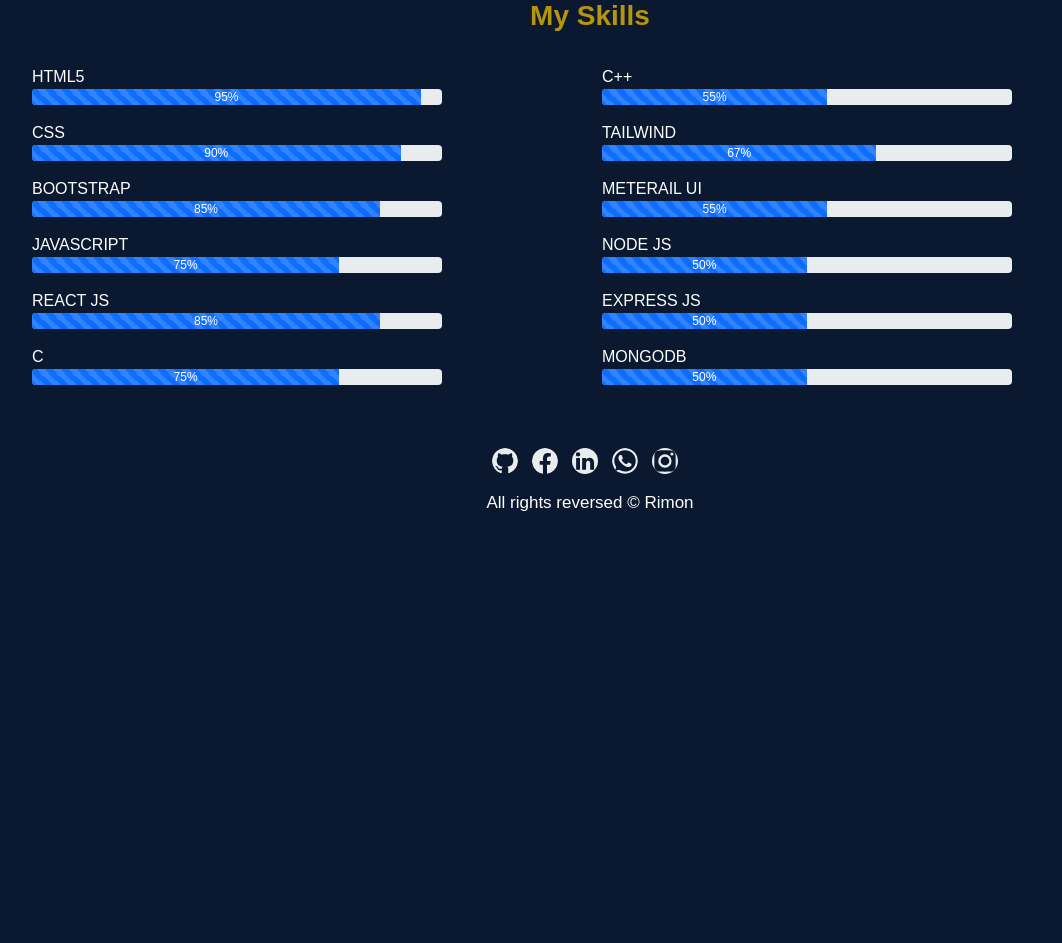
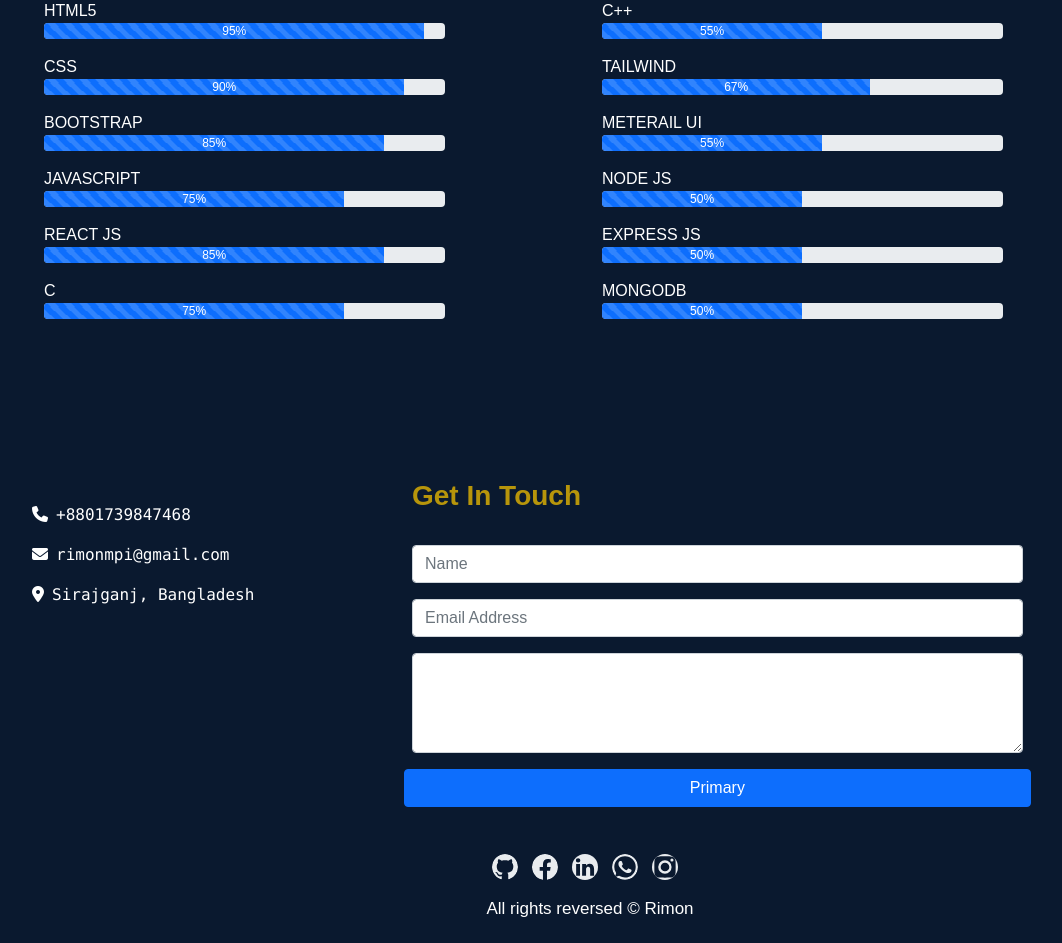
Before and after one commit to rimonhossain12/my-protfolio, a React (Create React App) app: page / in a window 1280 px wide. Shown: the part 980-1923 px from the top of the page, without its empty margins (50-1112 px from the left). Before the commit the page ends 1517 px from the top, so only its background shows below. Built offline with nearby package versions, Linux system fonts and the light colour scheme.

Commit message:
contact section added

```diff
--- a/package.json
+++ b/package.json
@@ -3,6 +3,7 @@
   "version": "0.1.0",
   "private": true,
   "dependencies": {
+    "@emailjs/browser": "^3.4.0",
     "@testing-library/jest-dom": "^5.16.2",
     "@testing-library/react": "^12.1.4",
     "@testing-library/user-event": "^13.5.0",
--- a/public/index.html
+++ b/public/index.html
@@ -18,6 +18,10 @@
       user's mobile device or desktop. See https://developers.google.com/web/fundamentals/web-app-manifest/
     -->
     <link rel="manifest" href="%PUBLIC_URL%/manifest.json" />
+    <!-- font awesome cdn -->
+    <link rel="stylesheet" href="https://cdnjs.cloudflare.com/ajax/libs/font-awesome/6.1.0/css/all.min.css"
+      integrity="sha512-10/jx2EXwxxWqCLX/hHth/vu2KY3jCF70dCQB8TSgNjbCVAC/8vai53GfMDrO2Emgwccf2pJqxct9ehpzG+MTw=="
+      crossorigin="anonymous" referrerpolicy="no-referrer" />
     <!--
       Notice the use of %PUBLIC_URL% in the tags above.
       It will be replaced with the URL of the `public` folder during the build.
--- /dev/null
+++ b/src/pages/Home/Contact/Contact.js
@@ -0,0 +1,37 @@
+import React from 'react';
+import { Col, Row } from 'react-bootstrap';
+import UserForm from './UserForm';
+
+
+
+
+const Contact = () => {
+    return (
+        <div className='container' style={{ marginTop: '15vh' }}>
+            <div>
+                <Row className='g-4 mt-5'>
+                    <Col className='mx-auto mt-5' xs={12} md={4} lg={4}>
+                        <p className='text-start font-monospace'>
+                            <i class="fa-solid fa-phone"></i>
+                            <span className='ms-2'>+8801739847468</span>
+                        </p>
+                        <p className='text-start font-monospace'>
+                            <i class="fa-solid fa-envelope"></i>
+                            <span className='ms-2'>rimonmpi@gmail.com</span>
+                        </p>
+                        <p className='text-start font-monospace'>
+                            <i class="fa-solid fa-location-dot"></i>
+                            <span className='ms-2'>Sirajganj, Bangladesh</span>
+                        </p>
+
+                    </Col>
+                    <Col xs={12} md={8} lg={8}>
+                        <UserForm/>
+                    </Col>
+                </Row>
+            </div>
+        </div>
+    );
+};
+
+export default Contact;
--- /dev/null
+++ b/src/pages/Home/Contact/UserForm.js
@@ -0,0 +1,45 @@
+import React, { useRef } from 'react';
+import emailjs from '@emailjs/browser';
+// import { Toast } from 'bootstrap';
+
+export const UserForm = () => {
+    const form = useRef();
+
+    const sendEmail = (e) => {
+        e.preventDefault();
+
+        emailjs.sendForm('service_rsqt7sf', 'template_03m6mup', form.current, 'zpMzdKN2tV_s5p5Qk')
+            .then((result) => {
+                console.log("yeah it's awesome",result.text);
+                if (result.ok === 'ok'){
+                    document.getElementById('toaster').onclick();
+                }
+            }, (error) => {
+                console.log(error.text);
+            });
+            e.target.reset();
+    };
+
+    return (
+        <>
+            <div>
+                <h3 className='text-start fw-bold' style={{ color: '#B7950B', marginBottom: '4vh' }} >Get In Touch</h3>
+            </div>
+            <form ref={form} class="row g-3" onSubmit={sendEmail}>
+                <div className="col-md-10 text-start">
+                    <input type="text" name="name" className="form-control" placeholder='Name' />
+                </div>
+                <div className="col-md-10 text-start">
+                    <input type="email" name="email" className="form-control" placeholder='Email Address' />
+                </div>
+                <div className="form-floating col-md-10">
+                    <textarea className="form-control" type="text"  name="message" placeholder="Leave a comment here"  style={{ height: '100px' }}></textarea>
+                    <label for="floatingTextarea2">Comments</label>
+                </div>
+                <button type="submit" value="Send" className="btn btn-primary col-md-10">Primary</button>
+            </form>
+        </>
+    );
+};
+
+export default UserForm;
--- a/src/pages/Home/Home/Home.js
+++ b/src/pages/Home/Home/Home.js
@@ -1,6 +1,7 @@
 import React from 'react';
 import About from '../About/About';
 import Banner from '../Banner/Banner';
+import Contact from '../Contact/Contact';
 import Footer from '../Footer/Footer';
 import Header from '../Header/Header';
 import Skill from '../MySkill/Skill';
@@ -12,6 +13,7 @@ const Home = () => {
             <Header/>
             <About/>
             <Skill/>
+            <Contact/>
             <Footer/>
         </div>
     );
--- a/src/pages/Home/MySkill/Skill.js
+++ b/src/pages/Home/MySkill/Skill.js
@@ -5,8 +5,7 @@ const Skill = () => {
     return (
         <div style={{marginTop:'12vh'}}>
             <Container>
-                <h3 className='text-center fw-bold' style={{ color: '#B7950B',marginBottom:'4vh' }} >My Skills</h3>
-                <Row>
+                <Row className='mx-auto'>
                     <Col xs={12} md={6} lg={6}>
                         <p className='w-75 text-start'>
                             <span className='text-uppercase'>HTML5</span>
```
Also changed, not shown: src/pages/Home/Contact/Contact.css (added), 1 other file (tests, documents, lock files or other folders).
